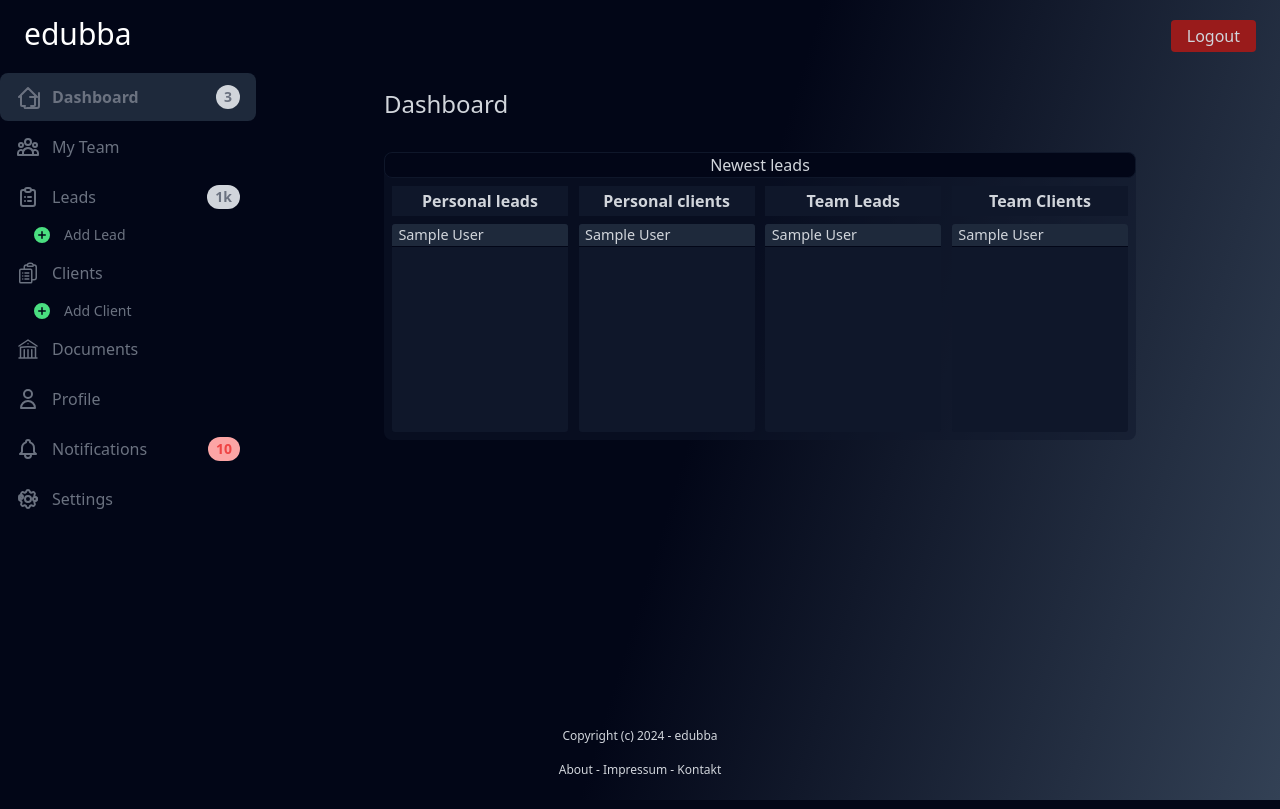
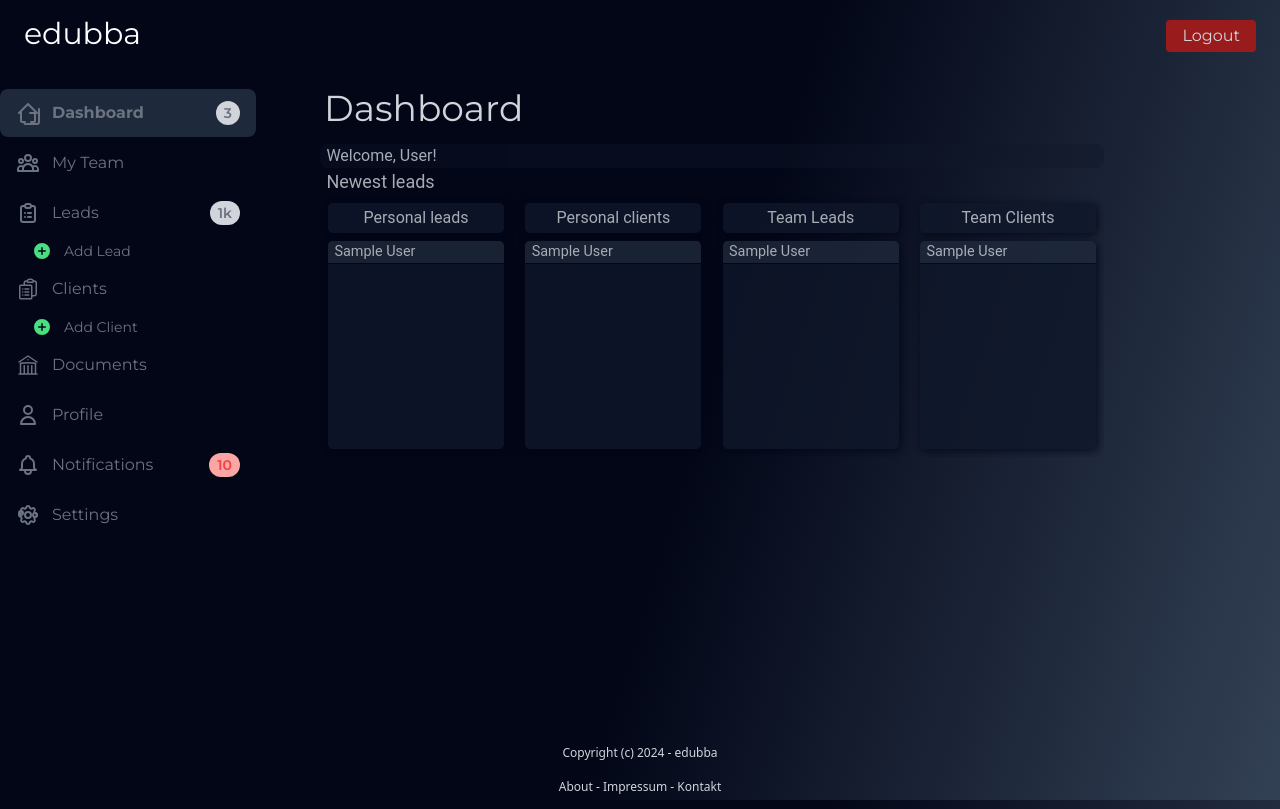
Before and after one commit to thorbjoernheise/edubba, a Django app: page /dashboard/ in a window 1280 px wide. Run offline with Django 5.2, Linux system fonts and the light colour scheme; a user stored in the database is signed in; tables that the repository leaves empty hold one stand-in row (values such as "Sample post"); some libraries are stand-ins or nearby versions.

Commit message:
some ui things fixed, others destroyed

```diff
--- a/edubba/client/templates/client/clients_list.html
+++ b/edubba/client/templates/client/clients_list.html
@@ -25,10 +25,10 @@
     }
 </style>
 <div class="headline">
-    <h1 class="text-3xl">Clients</h1>
+    Clients
 </div>
 
-<div class="content-box">
+<div class="content-box bg-transparent">
 
     <!-- Add Leads Button -->
     <div class="flex justify-end">
--- a/edubba/core/templates/core/base.html
+++ b/edubba/core/templates/core/base.html
@@ -5,23 +5,36 @@
     <meta charset="UTF-8">
     <meta name="viewport" content="width=device-width, initial-scale=1.0">
 
+    <!-- Tailwind CDN, delete later -->
     <script src="https://cdn.tailwindcss.com"></script>
+
+    <!-- google fonts api, delete later -->
+    <link rel="preconnect" href="https://fonts.googleapis.com">
+    <link rel="preconnect" href="https://fonts.gstatic.com" crossorigin>
+    <link href="https://fonts.googleapis.com/css2?family=Inter:wght@100..900&family=Montserrat:ital,wght@0,100..900;1,100..900&display=swap" rel="stylesheet">
+
+
     <title>{% block title %}{% endblock %}</title>
+
     <style>
         /* CSS for layout */
         body {
             background: rgb(2,6,23);
             background: linear-gradient(107deg, rgba(2,6,23,1) 0%, rgba(2,6,23,1) 54%, rgba(51,65,85,1) 100%);
             background-attachment: fixed; /* Add this line to fix the background gradient */
-            color: #d1d5db
+            color: #d1d5db;
+        }
+        .top-menu{
+            font-family: "Montserrat", sans-serif;
         }
         .left-menu {
             position: fixed;
-            top: calc(4rem + 8px); /* Height of the top menu + 1px to avoid overlapping */
+            top: calc(5rem + 8px); /* Height of the top menu + 1px to avoid overlapping */
             left: 0;
             bottom: 3rem; /* Height of the footer */
             width: 16rem; /* Width of the left menu */
             overflow-y: auto; /* Enable vertical scrolling if the content exceeds the height */
+            font-family: "Montserrat", sans-serif;
         }
         .content {
             margin-left: 16rem; /* Width of the left menu 16rem original */
@@ -52,15 +65,20 @@
         }
         .headline {
             margin-top: 2rem;
-            margin-left: 8rem;
-            margin-bottom: 2rem;
+            margin-left: 4.25rem;
+            margin-bottom: 1rem;
+            font-family: "Montserrat", sans-serif;
+            font-size: 2.25rem; /* 36px */
+            line-height: 2.5rem; /* 40px */
         }
         .content-box {
             border-radius: 0.5rem;
-            margin-left: 8rem;
-            margin-right: 8rem;
+            margin-left: 4rem;
+            margin-right: 10rem;
             overflow: hidden;
             background-color: rgba(15, 23, 42, 0.5);
+            opacity: 0.8;
+            font-family: "Roboto";
         }
     </style>
 
@@ -81,7 +99,7 @@
 
 
     <!-- Top-Menu -->
-    <nav class="fixed top-0 left-0 right-0 z-50 py-4 px-6 flex justify-between">
+    <nav class="top-menu fixed top-0 left-0 right-0 z-50 py-4 px-6 flex justify-between">
         <a href="/" class="text-white text-3xl hover:text-slate-800">edubba</a>
         <div class="py-1">
             {% if user.is_authenticated %}
--- a/edubba/dashboard/templates/dashboard/dashboard.html
+++ b/edubba/dashboard/templates/dashboard/dashboard.html
@@ -16,20 +16,23 @@
         height: 13rem;
         display: flex;
         justify-content: start;
-        border-radius: 0.2rem;
+        border-radius: 0.3rem;
         flex-direction: column;
         overflow-y:auto;
+        box-shadow: 2px 2px 8px #020617;
     }
     .dashboard-item-headline {
         background-color: #0f172a;
         width: 11rem;
         padding: 0.2rem;
+        border-radius: 0.3rem;
         height: auto;
         display: flex;
         flex-direction: column;
         align-items: center;
         font-size: 1rem;
-        font-weight: bold;
+        box-shadow: 2px 2px 8px #020617;
+
     }
     .item-content-text-row {
         border-bottom: solid 0.1rem;
@@ -40,20 +43,27 @@
     .module-headline {
         display: flex;
         flex-direction: column;
-        align-items: center;
-        background-color: #020617;
-        border: solid 0.1rem;
-        border-radius: 0.5rem;
-        border-color: #0f172a;
+        align-items: left;
+        margin-left: 0.4rem;
+        font-size: large;
 
-
+    }
+    .textbox{
+        margin-left: 0.4rem;
     }
 </style>
 
-<div class="headline"><h1 class="text-2xl">Dashboard</h1></div>
-
+<div class="headline">
+    Dashboard
+</div>
 
 <div class="content-box">
+    <div class="textbox">
+        Welcome, User!
+    </div>
+</div>
+
+<div class="content-box bg-transparent">
     <div class="module-headline">
         <h2>Newest leads</h2>
     </div>
```
